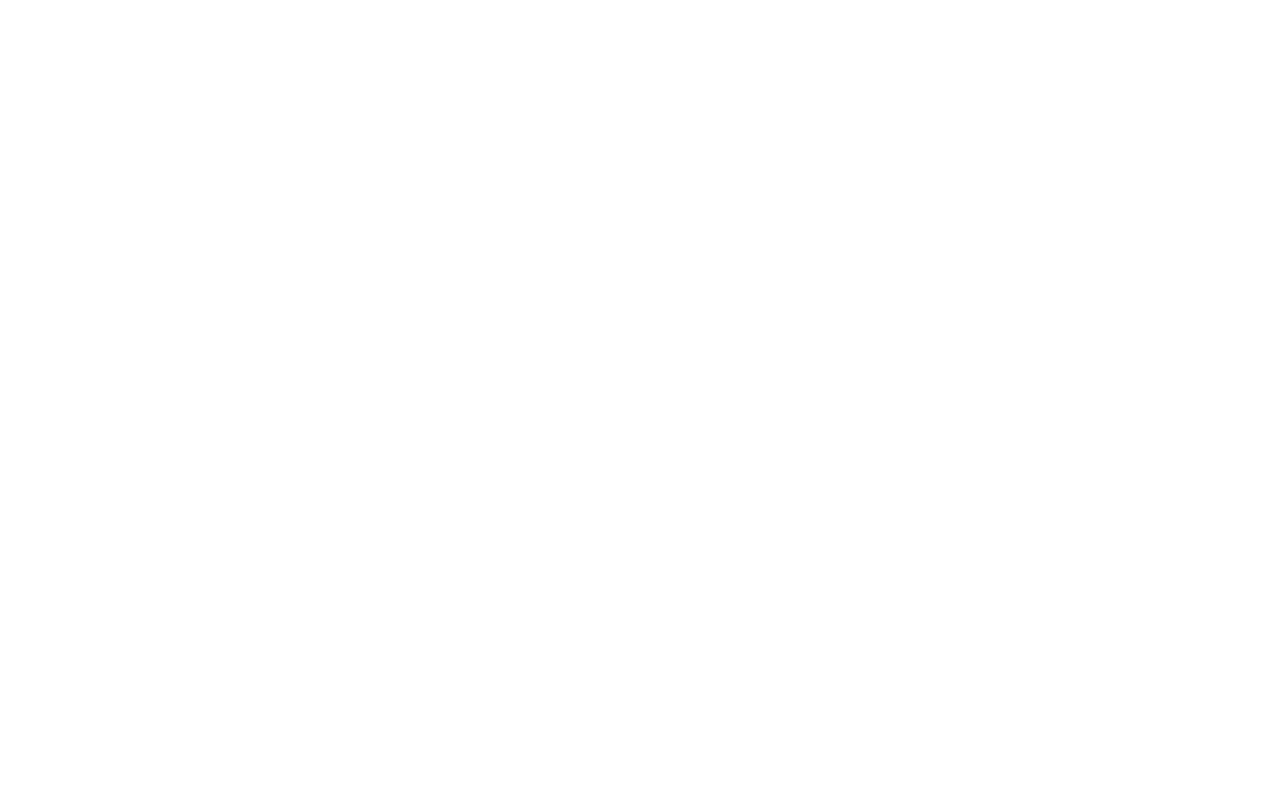
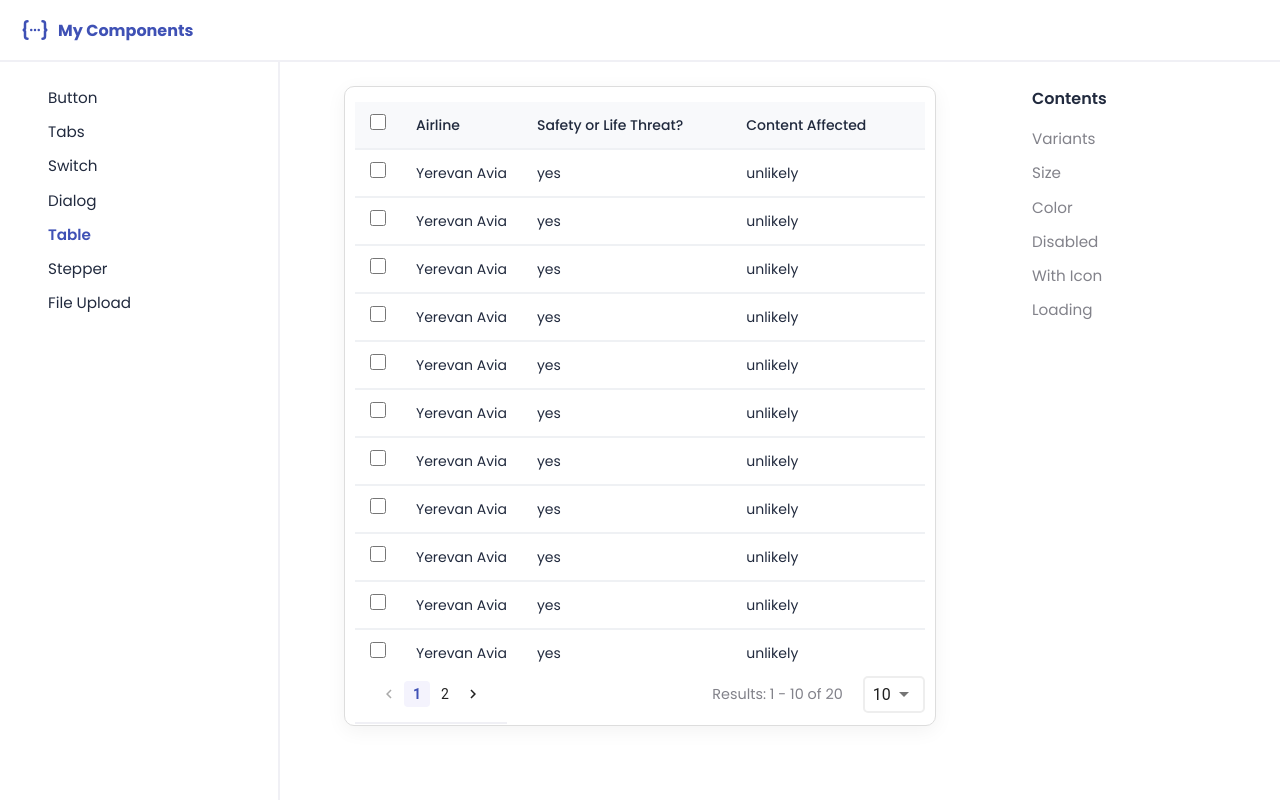
Before and after one commit to Ballasaidurgesh/my-components, a React (Vite) app: page /table in a window 1280 px wide. Before the commit this address had no page. Built offline with nearby package versions, Linux system fonts and the light colour scheme.

Commit message:
updated redux hooks

```diff
--- a/src/App.tsx
+++ b/src/App.tsx
@@ -1,6 +1,7 @@
 import { BrowserRouter, Route, Routes } from "react-router-dom";
 import ButtonPreview from "./pages/ButtonPreview";
 import PageLayout from "./components/PageLayout";
+import TablePreview from "./pages/TablePreview";
 
 function App() {
   return (
@@ -8,6 +9,7 @@
       <Routes>
         <Route element={<PageLayout />}>
           <Route path="/" element={<ButtonPreview />} />
+          <Route path="table" element={<TablePreview />} />
         </Route>
       </Routes>
     </BrowserRouter>
--- a/src/components/FileUpload/index.tsx
+++ b/src/components/FileUpload/index.tsx
@@ -46,6 +46,7 @@
 
   const [isDragActive, setDragActive] = useState(false);
   const [files, setFiles] = useState<File[]>([]);
+  const [timer, setTimer] = useState<NodeJS.Timeout>();
 
   useEffect(() => {
     onChange(files);
@@ -90,11 +91,13 @@
   function onDragOver(e: React.DragEvent<HTMLDivElement>) {
     e.preventDefault();
     setDragActive(true);
+    clearTimeout(timer);
   }
 
   function onDragLeave(e: React.DragEvent<HTMLDivElement>) {
     e.preventDefault();
-    setDragActive(false);
+    const timeout = setTimeout(() => setDragActive(false), 100);
+    setTimer(timeout);
   }
 
   function formatSize(size: number) {
--- a/src/components/PageLayout/index.tsx
+++ b/src/components/PageLayout/index.tsx
@@ -24,6 +24,7 @@
               className={`sidebar-item ${item?.isTitle ? "title" : ""} ${
                 location.pathname === item.link ? "active" : ""
               }`}
+              onClick={() => navigate(item.link)}
             >
               {item.label}
             </div>
--- a/src/components/Table/index.tsx
+++ b/src/components/Table/index.tsx
@@ -3,7 +3,6 @@
 import "react-date-range/dist/theme/default.css";
 import { useEffect, useRef, useState } from "react";
 import { MenuItem, Pagination, Select, Skeleton, styled } from "@mui/material";
-import { useDispatch, useSelector } from "react-redux";
 import {
   resetTableData,
   updateFilters,
@@ -12,7 +11,7 @@
   updateSelectedRows,
   updateSortBy,
 } from "@/redux/tableSlice";
-import { AppDispatch, RootState } from "@/redux/store";
+import { useAppDispatch, useAppSelector } from "@/redux/store";
 import useOnClickOutside from "@/hooks/useOnClickOutside";
 import { DateRange } from "react-date-range";
 import moment from "moment";
@@ -32,16 +31,16 @@
   renderComponent?: any;
   searchType?: "date" | "menu" | "text";
   menuOptions?: { label: string; value: string }[];
-};
+}[];
 
 type TRows = {
   [key: string]: any;
 };
 
 type tableProps = {
-  columns: TColumns[];
+  columns: TColumns;
   rows: TRows[];
-  totalRecords: number;
+  totalRecords?: number;
   checkboxSelection?: boolean;
   disableSearch?: boolean;
   disableSortBy?: boolean;
@@ -61,10 +60,8 @@
   cellPadding = "",
   height,
 }: tableProps) {
-  const { page, limit, isLoading, selectedRows, filters } = useSelector(
-    (state: RootState) => state.table,
-  );
-  const dispatch = useDispatch<AppDispatch>();
+  const { page, limit, isLoading, selectedRows, filters } = useAppSelector((state) => state.table);
+  const dispatch = useAppDispatch();
   const ref = useRef<HTMLTableSectionElement>(null);
 
   const totalPages = Math.ceil(totalRecords / limit);
@@ -348,18 +345,12 @@
             )}
 
             {columns?.map((column, columnIndex) => (
-              <td
-                key={columnIndex}
-                className={row?.[column?.field]?.length > 70 ? "cell-width" : ""}
-                style={{ padding: cellPadding }}
-              >
-                {typeof row?.[column?.field] !== "object" ? (
-                  <p>{row?.[column?.field] as string}</p>
-                ) : (
-                  column?.renderComponent && (
-                    <column.renderComponent {...(row?.[column?.field] as object)} />
-                  )
-                )}
+              <td key={columnIndex} style={{ padding: cellPadding }}>
+                {typeof row?.[column?.field] !== "object"
+                  ? row?.[column?.field]
+                  : column?.renderComponent && (
+                      <column.renderComponent {...(row?.[column?.field] as object)} />
+                    )}
               </td>
             ))}
           </tr>
@@ -402,6 +393,7 @@
           )}
         </table>
       </div>
+
       {/* pagination */}
       {isLoading ? (
         <PaginationLoading />
--- a/src/components/Table/styles.scss
+++ b/src/components/Table/styles.scss
@@ -190,7 +190,7 @@
           padding: 12px 15px;
           font-size: 0.875rem;
           white-space: nowrap;
-          font-weight: bold;
+          font-weight: 500;
           cursor: default;
 
           &:hover .sort-icon {
@@ -236,7 +236,7 @@
   }
 
   .pagination-container {
-    margin: 10px 0;
+    // margin: 10px 0;
     display: flex;
     justify-content: space-between;
     align-items: center;
@@ -254,7 +254,7 @@
       gap: 20px;
 
       p {
-        font-weight: 500;
+        // font-weight: 500;
         font-size: 0.9rem;
       }
     }
--- a/src/helpers/sidebarItems.ts
+++ b/src/helpers/sidebarItems.ts
@@ -21,7 +21,7 @@
   { label: "Tabs", link: "" },
   { label: "Switch", link: "" },
   { label: "Dialog", link: "" },
-  { label: "Table", link: "" },
+  { label: "Table", link: "/table" },
   { label: "Stepper", link: "" },
   { label: "File Upload", link: "" },
 ];
--- a/src/main.tsx
+++ b/src/main.tsx
@@ -10,7 +10,14 @@
   <React.StrictMode>
     <Provider store={store}>
       <App />
-      <Toaster position="bottom-center" toastOptions={{ duration: 5000 }} />
+      <Toaster
+        position="bottom-center"
+        toastOptions={{
+          duration: 5000,
+          error: { style: { backgroundColor: "#FDEDED" } },
+          success: { style: { backgroundColor: "#EDF7ED" } },
+        }}
+      />
     </Provider>
   </React.StrictMode>,
 );
--- /dev/null
+++ b/src/pages/TablePreview/index.tsx
@@ -0,0 +1,63 @@
+import Table, { TColumns } from "@/components/Table";
+
+const columns: TColumns = [
+  { label: "Airline", field: "airlineName" },
+  { label: "Safety or Life Threat?", field: "safetyLife" },
+  { label: "Content Affected", field: "contentAffected" },
+  { label: "Classification", field: "classificationType" },
+  { label: "Flight/Truck Number", field: "flightTruckNo" },
+  { label: "Handler Name", field: "orgName" },
+  { label: "Modified Date", field: "modifiedDate" },
+  { label: "Modified Time", field: "modifiedTime" },
+  { label: "Created Date and Time", field: "reportCreatedTime" },
+  { label: "Auth Status", field: "superAdminAuth" },
+  { label: "Transport Type", field: "truckType" },
+  { label: "Report Prepared By", field: "reportPreparedName" },
+  { label: "Shipper Name", field: "shipper" },
+  { label: "Consignee Name", field: "consignee" },
+  { label: "Issuing Agent", field: "issuingAgent" },
+  { label: "Date", field: "flightDate" },
+  { label: "Content Nature", field: "contentNature" },
+  { label: "Damage to Packing", field: "damgagePacking" },
+  { label: "Discovered", field: "damageDiscovered" },
+  { label: "Caused By/Discovered By", field: "discoveresCaused" },
+];
+
+function TablePreview() {
+  const rows: { [key: string]: any }[] = [];
+
+  for (let i = 0; i < 20; i++) {
+    const element = {
+      airlineName: "Yerevan Avia",
+      safetyLife: "yes",
+      contentAffected: "unlikely",
+      flightTruckNo: "ERV-0000",
+      orgName: "Yerevan Avia",
+      modifiedDate: "2025-04-15",
+      modifiedTime: "19:10:42",
+      reportCreatedTime: "2025-04-15 19:10:42",
+      truckType: "flight",
+      reportPreparedName: "Krishna",
+      shipper: null,
+      consignee: null,
+      issuingAgent: null,
+      flightDate: "15-04-2025",
+      contentNature: null,
+      damgagePacking: "",
+      damageDiscovered: "Delivery to agent",
+      discoveresCaused: "discoveredby",
+      classificationType:
+        "Safety Risk - Damage involving safety or property Inspection, Decontamination and verification is required.(e.g. chemical, biological, radioactive leakage or spillage)",
+    };
+
+    rows.push(element);
+  }
+
+  return (
+    <div>
+      <Table columns={columns} rows={rows} disableSearch totalRecords={20} />
+    </div>
+  );
+}
+
+export default TablePreview;
--- a/src/redux/store.ts
+++ b/src/redux/store.ts
@@ -1,5 +1,6 @@
 import { configureStore } from "@reduxjs/toolkit";
 import tableSlice from "./tableSlice";
+import { useDispatch, useSelector } from "react-redux";
 
 const store = configureStore({
   reducer: {
@@ -8,5 +9,9 @@
 });
 
 export default store;
+
 export type RootState = ReturnType<typeof store.getState>;
 export type AppDispatch = typeof store.dispatch;
+
+export const useAppDispatch = useDispatch.withTypes<AppDispatch>();
+export const useAppSelector = useSelector.withTypes<RootState>();
```
